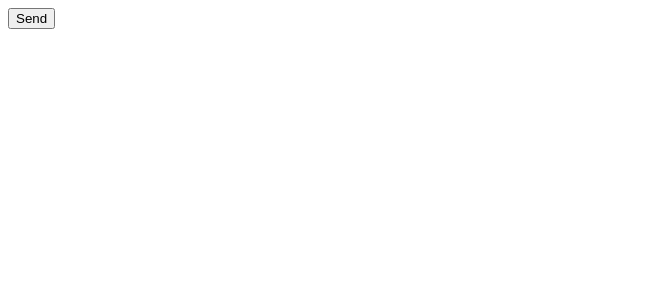
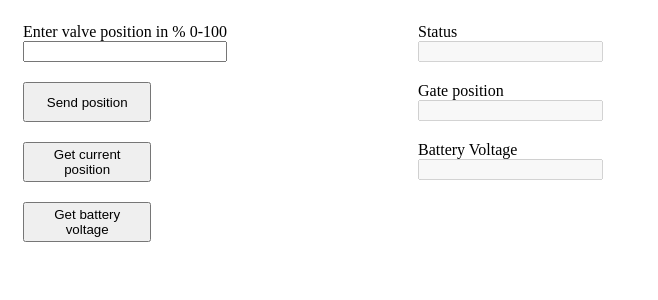
Before and after one commit to ilie05/ubuntu-mate, a Flask app: page / in a window 1280 px wide. Shown: the top 300 px of the page, without its empty margins (0-658 px from the left). Run offline with Flask 2, Linux system fonts and the light colour scheme.

Commit message:
ui interface

```diff
--- a/communicator.py
+++ b/communicator.py
@@ -4,7 +4,8 @@ import codecs
 
 class Communicator:
     def __init__(self):
-        self.host = '24.166.74.182'
+        # self.host = '24.166.74.182'
+        self.host = '192.168.1.115'
         self.port = 8899
         self.socket = None
 
--- a/server.py
+++ b/server.py
@@ -22,4 +22,6 @@ def move():
     return jsonify(data)
 
 
-app.run(debug=True)
+if __name__ == '__main__':
+    # app.run(debug=True)
+    app.run(host='0.0.0.0', port=80)
--- a/static/main.js
+++ b/static/main.js
@@ -5,7 +5,7 @@ const sendData = () => {
                 return res.json();
         })
         .then(json => {
-            console.log(json)
+            console.log(json);
             return fetch('/move')
         })
         .then(res => {
@@ -13,6 +13,7 @@ const sendData = () => {
                 return res.json();
         })
         .then(json => {
-            console.log(json)
+            console.log(json);
         })
+        .catch(err => console.log(err));
 }
--- a/templates/index.html
+++ b/templates/index.html
@@ -6,6 +6,69 @@
     <script src="{{url_for('static', filename='main.js')}}"></script>
 </head>
 <body>
-    <button onclick="sendData()">Send</button>
+<div class="container">
+    <div class="buttons">
+        <span style="margin-left: 10px">
+            <label for="valve"> Enter valve position in % 0-100</label>
+            <input type="number" min="0" max="100" id="valve"/>
+        </span>
+        <button onclick="sendData()">Send position</button>
+        <button onclick="sendData()">Get current position</button>
+        <button onclick="sendData()">Get battery voltage</button>
+    </div>
+    <div class="messages">
+        <span>
+            <label for="status">Status</label>
+            <input id="status" disabled>
+        </span>
+        <span>
+            <label for="position">Gate position</label>
+            <input id="position" disabled>
+        </span>
+        <span>
+            <label for="battery">Battery Voltage</label>
+            <input id="battery" disabled>
+        </span>
+
+    </div>
+</div>
 </body>
+<style>
+    div.buttons, div.messages {
+        display: flex;
+        flex-direction: column;
+        margin: 5px;
+    }
+
+    div.container {
+        display: flex;
+        justify-content: space-between;
+        width: 600px;
+    }
+
+    span {
+        margin-top: 10px;
+        display: grid;
+    }
+
+    button {
+        margin: 10px;
+        width: 60%;
+        height: 40px;
+    }
+
+    input {
+        margin-bottom: 10px;
+    }
+
+    input[type=number] {
+        -moz-appearance: textfield;
+    }
+
+    input::-webkit-outer-spin-button,
+    input::-webkit-inner-spin-button {
+        -webkit-appearance: none;
+        margin: 0;
+    }
+</style>
 </html>
```
